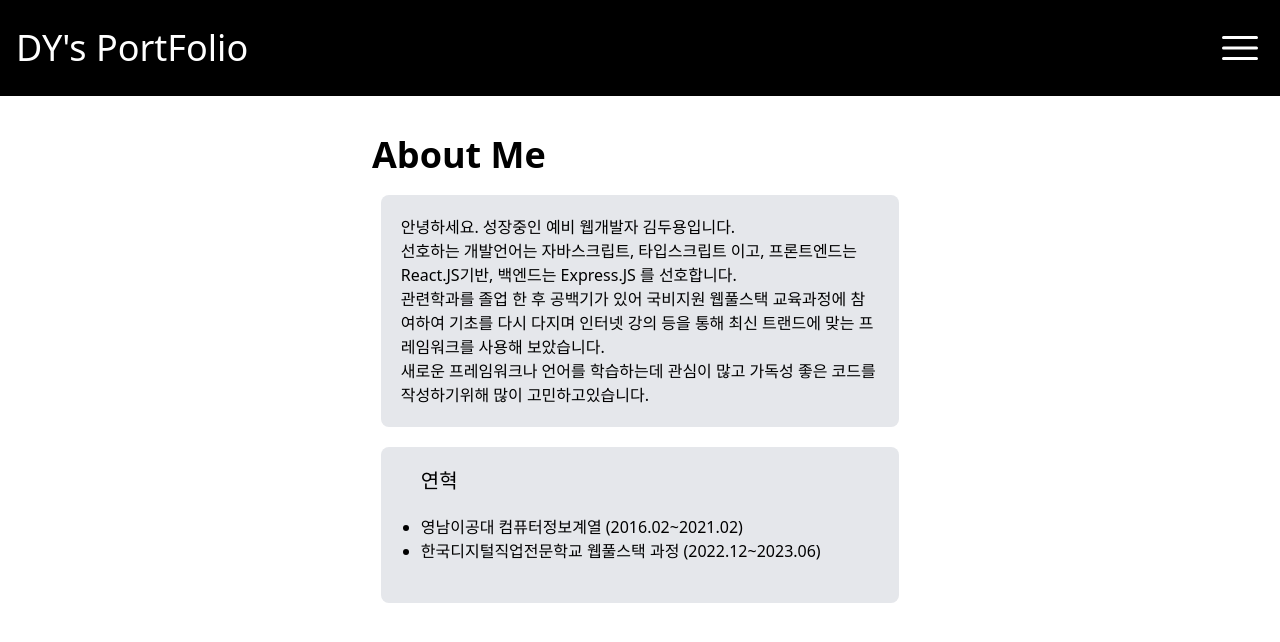
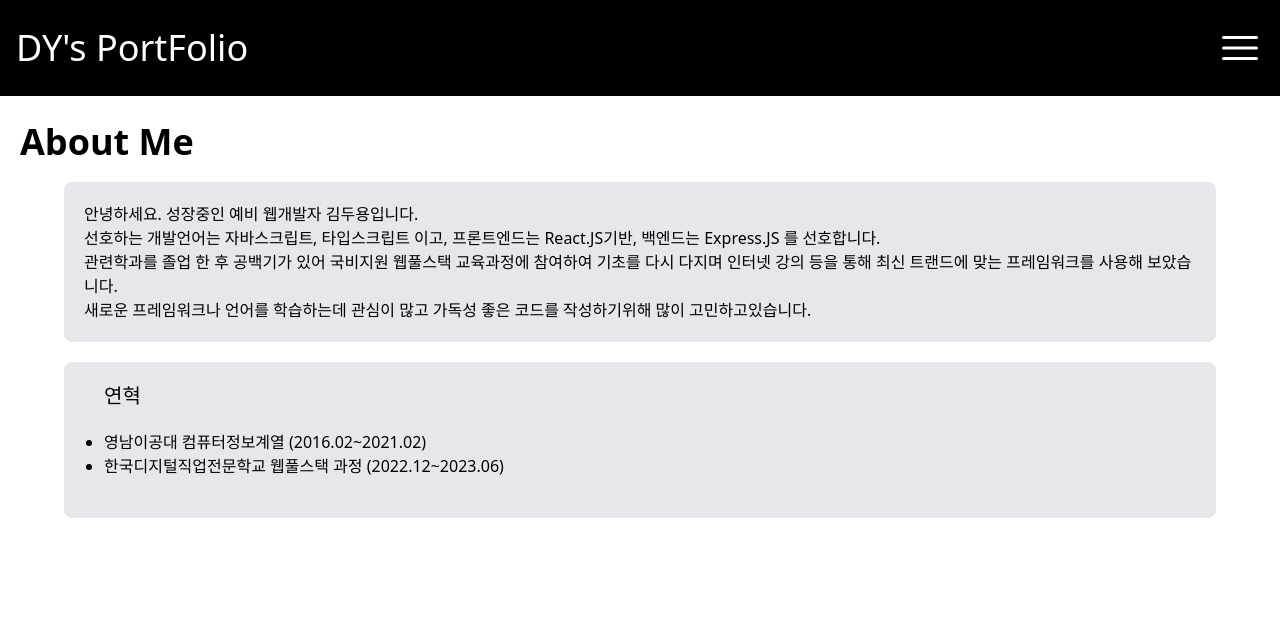
Before and after one commit to endyd9/Portfolio, a Next.js app: page /about in a window 1280 px wide. Shown: the top 642 px of the page. Built offline with nearby package versions, Linux system fonts and the light colour scheme.

Commit message:
오타 및 주소 수정

```diff
--- a/src/app/about/page.tsx
+++ b/src/app/about/page.tsx
@@ -1,6 +1,6 @@
 export default function About() {
   return (
-    <main className="mt-[20%] w-full h-screen animate-[intro_1s]">
+    <main className="mt-[20%] lg:mt-[8%] w-full h-screen animate-[intro_1s]">
       <div className="h-full">
         <h1 className="ml-5 pt-5 mb-5 text-4xl font-bold">About Me</h1>
         <div className="w-[90%] h-[60%] mx-auto flex flex-col overflow-y-scroll">
--- a/src/app/contect/page.tsx
+++ b/src/app/contect/page.tsx
@@ -1,6 +1,6 @@
 export default function Contect() {
   return (
-    <main className="mt-[20%] w-full h-screen animate-[intro_1s]">
+    <main className="mt-[20%] lg:mt-[8%] w-full h-screen animate-[intro_1s]">
       <div className="h-full">
         <h1 className="ml-5 pt-5 pb-10 text-4xl font-bold">Contect</h1>
         <div className="w-full h-[50%] flex items-center justify-center">
--- a/src/app/layout.tsx
+++ b/src/app/layout.tsx
@@ -13,7 +13,7 @@ export default function RootLayout({
 }) {
   return (
     <html lang="en">
-      <body className="w-full h-full min-h-screen max-w-xl mx-auto overflow-hidden">
+      <body className="w-full h-full min-h-screen max-w-xl lg:max-w-screen-2xl mx-auto overflow-hidden">
         <Header />
         {children}
       </body>
--- a/src/app/page.tsx
+++ b/src/app/page.tsx
@@ -22,7 +22,7 @@ export default function Home() {
   }, []);
   return (
     <main
-      className={`w-screen h-screen animate-[intro_2s] bg-[url('/img/main2.jpg')] bg-cover`}
+      className={`w-screen h-screen animate-[intro_2s] bg-[url('/img/main2.jpg')] lg:bg-[url('/img/main.jpg')] bg-cover`}
     >
       <div className="w-full h-[90%] flex items-center justify-center">
         <h2 className="text-3xl text-white animate-cursor">{text}</h2>
--- a/src/app/projects/page.tsx
+++ b/src/app/projects/page.tsx
@@ -12,7 +12,7 @@ export default function Projects() {
   };
 
   return (
-    <main className="mt-[20%] w-full h-screen animate-[intro_1s]">
+    <main className="mt-[20%] lg:mt-[8%] w-full h-screen animate-[intro_1s]">
       <div className="h-full">
         <h1 className="ml-5 pt-5 pb-10 text-4xl font-bold">{selector}</h1>
         {selector === "Projects" ? (
--- a/src/app/skills/page.tsx
+++ b/src/app/skills/page.tsx
@@ -12,7 +12,7 @@ export default function Skills() {
   };
 
   return (
-    <main className="mt-[18%] h-screen animate-[intro_1s]">
+    <main className="mt-[20%] lg:mt-[6%] h-screen animate-[intro_1s]">
       <div className="h-full">
         <h1 className="ml-5 pt-8 pb-3 text-4xl font-bold">Skills</h1>
         <section className="relative">
--- a/src/components/showSkills.tsx
+++ b/src/components/showSkills.tsx
@@ -151,7 +151,7 @@ export default function ShowSkills(props: SkillPorps) {
                   alt="ReactNative"
                 />
               </li>
-              <li className="relative w-200 h-20 my-5 mx-5 bg-gray-300 rounded-full animate-[up_0.4s] overflow-hidden">
+              <li className="relative w-20 h-20 my-5 mx-5 bg-gray-300 rounded-full animate-[up_0.4s] overflow-hidden">
                 <img
                   src={`${prefix}/img/skill/scss.png`}
                   className="object-cover w-full h-full"
--- a/tailwind.config.ts
+++ b/tailwind.config.ts
@@ -1,11 +1,6 @@
 // @ts-nocheck
 
 import type { Config } from "tailwindcss";
-
-const prefix =
-  process.env.NODE_ENV === "production"
-    ? "https://endyd9.github.io/Portfolio/"
-    : "";
 
 const config: Config = {
   content: [
@@ -67,8 +62,8 @@ const config: Config = {
         down: "down 1.2s",
       },
       backgroundImage: {
-        small: `url('${prefix}/img/main2.jpg')`,
-        big: `url('${prefix}/img/main.jpg')`,
+        small: `url('Portfolio/img/main2.jpg')`,
+        big: `url('Portfoolio/img/main.jpg')`,
       },
     },
   },
```
